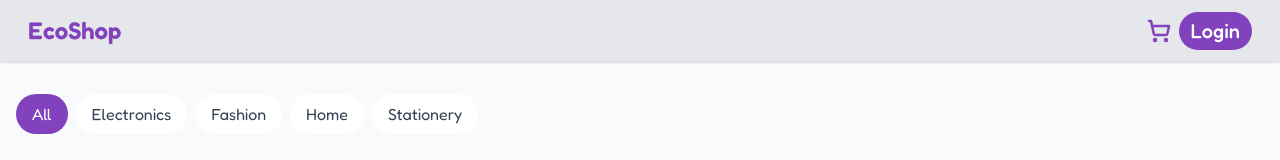
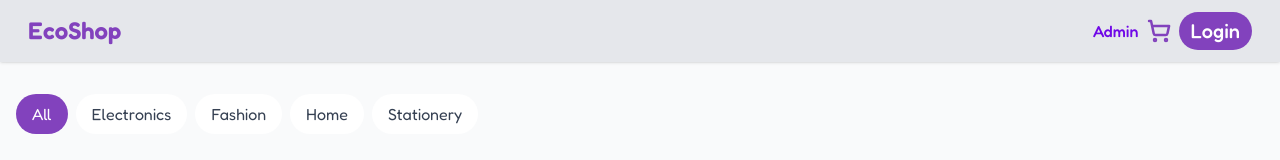
Before and after one commit to medi17/E-commerce, a React (Vite) app: page / in a window 1280 px wide. Shown: the top 160 px of the page. Built offline with nearby package versions, Linux system fonts and the light colour scheme.

Commit message:
added admin nav link

```diff
--- a/src/components/shared/header.jsx
+++ b/src/components/shared/header.jsx
@@ -17,6 +17,9 @@ const Header = () => {
                 <h1 className="text-[24px] font-semibold text-Mypurple">EcoShop</h1>
             </NavLink>
             <div className="flex justify-between items-center gap-2">
+                <NavLink to="/admin" className=" text-violet-700 font-medium">
+                    Admin
+                </NavLink>
                 <NavLink to="/cart" className={`relative`}>
                     <ShoppingCart strokeWidth={2.5} className='text-Mypurple font-bold'/>
                     {itemCount > 0 && (
```
